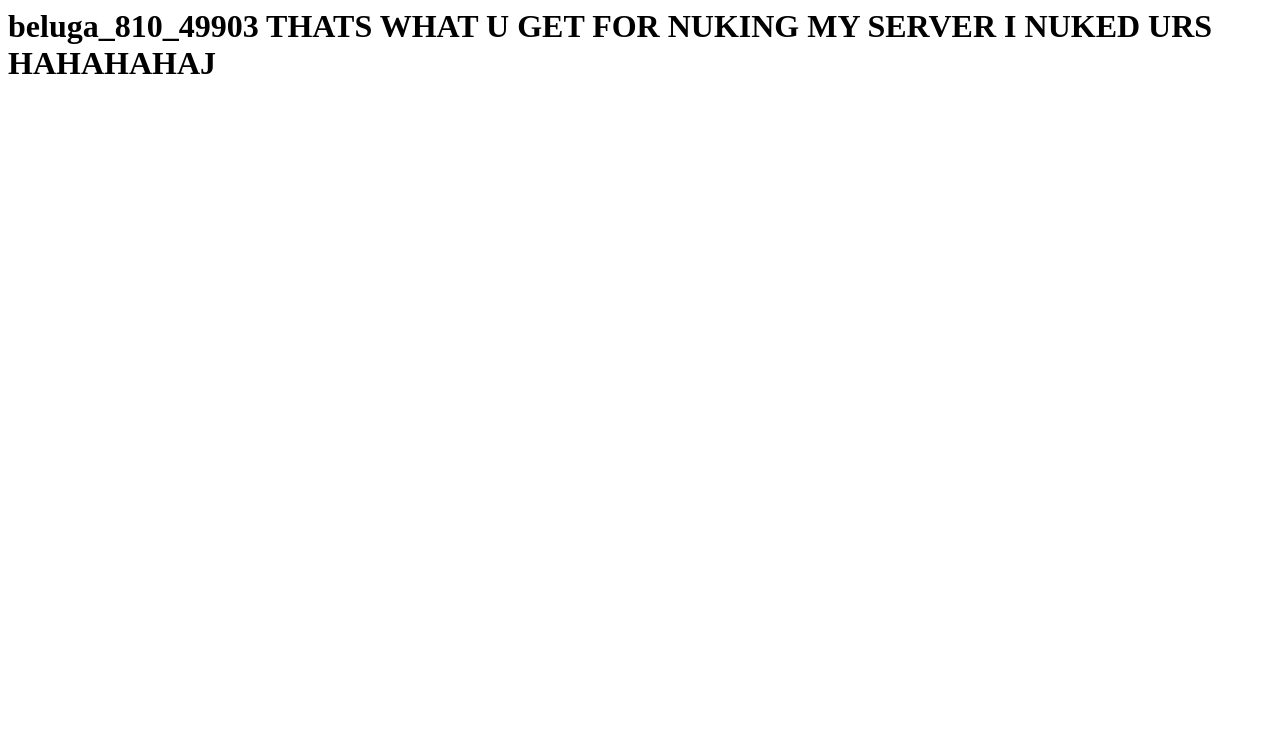
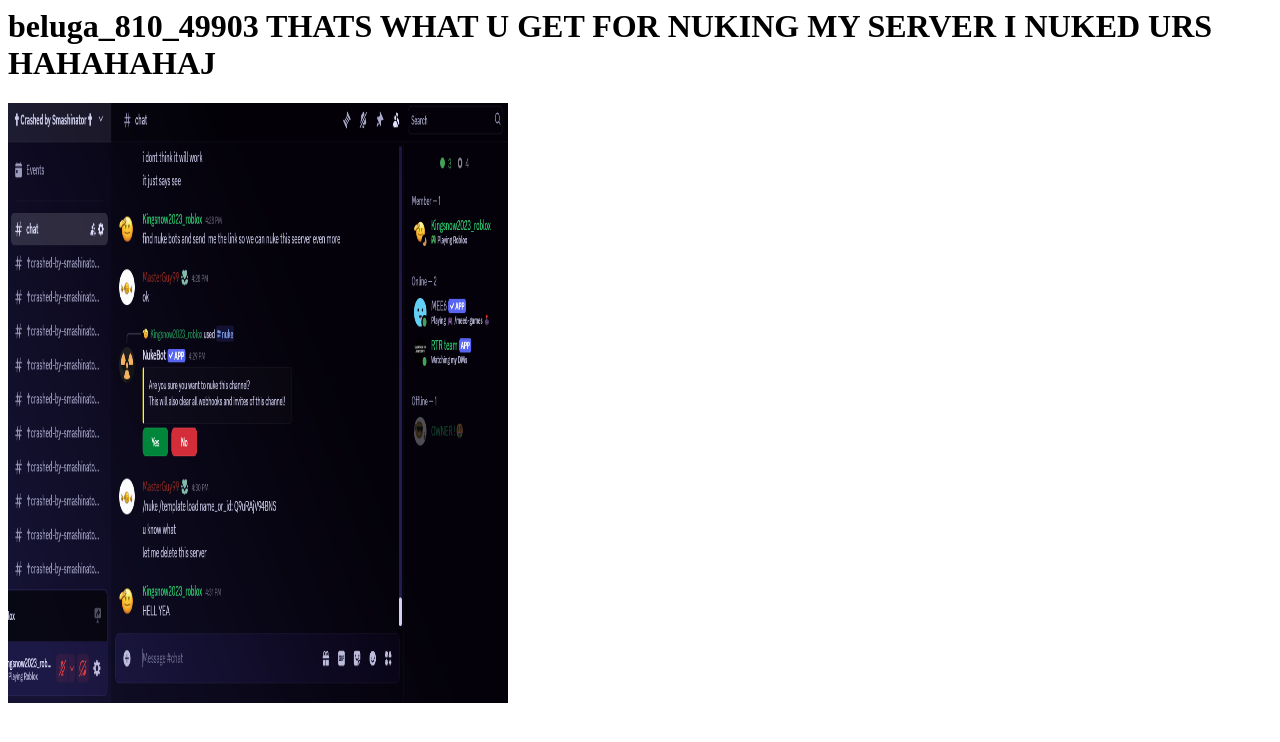
Before and after one commit to Billybob900/RTR-website, a plain HTML site: page Index.html in a window 1280 px wide. Drawn offline with Linux system fonts and the light colour scheme.

Commit message:
Update Index.html

```diff
--- a/Index.html
+++ b/Index.html
@@ -1,2 +1,2 @@
 <h1>beluga_810_49903 THATS WHAT U GET FOR NUKING MY SERVER I NUKED URS HAHAHAHAJ</h1>
-<img src="">
+<img src="Screenshot 2025-04-05 171125.png"  width="500" height="600"></img>
```
